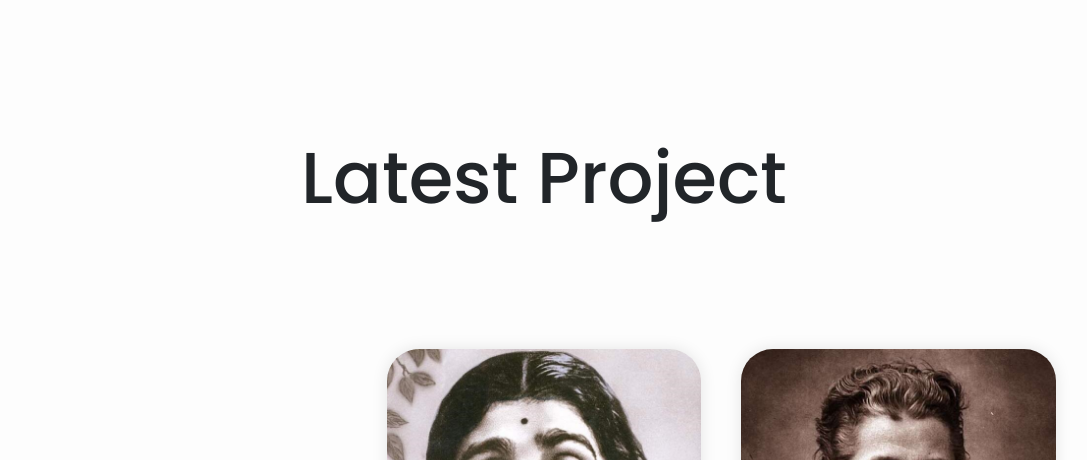
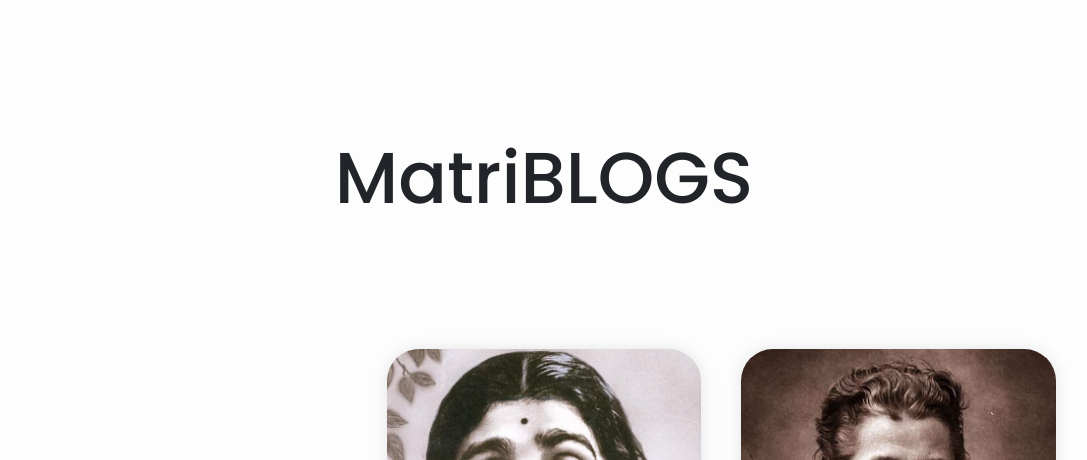
Before and after one commit to AkshitPoddaturi/Heritech, a plain HTML site: page index.html in a window 1280 px wide. Shown: the part 2172-2632 px from the top of the page, without its empty margins (96-1183 px from the left). Drawn offline with nearby package versions, Linux system fonts and the light colour scheme.

Commit message:
Update index.html

```diff
--- a/index.html
+++ b/index.html
@@ -94,7 +94,7 @@
 
 
 <section class="portfolio" id="portfolio">
-    <h2 class="heading">Latest <span>Project</span></h2>
+    <h2 class="heading">Matri<span>BLOGS</span></h2>
      <div class= "portfolio-container">
                 <div class="portfolio-box">
                     <img src="57e85c2fe03281ebf06ea2ddd467c0ad (1).jpeg" alt="">
```
